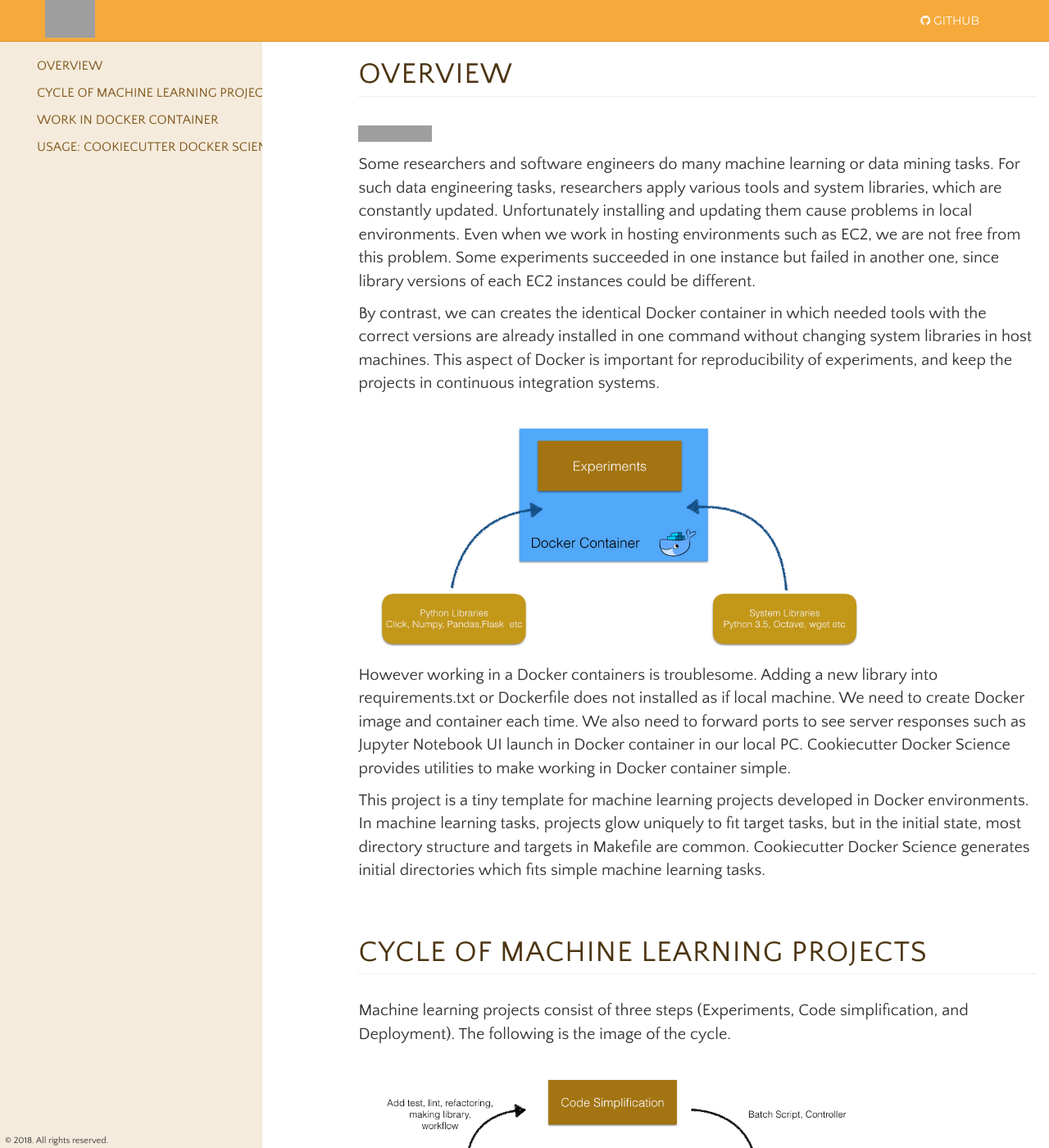
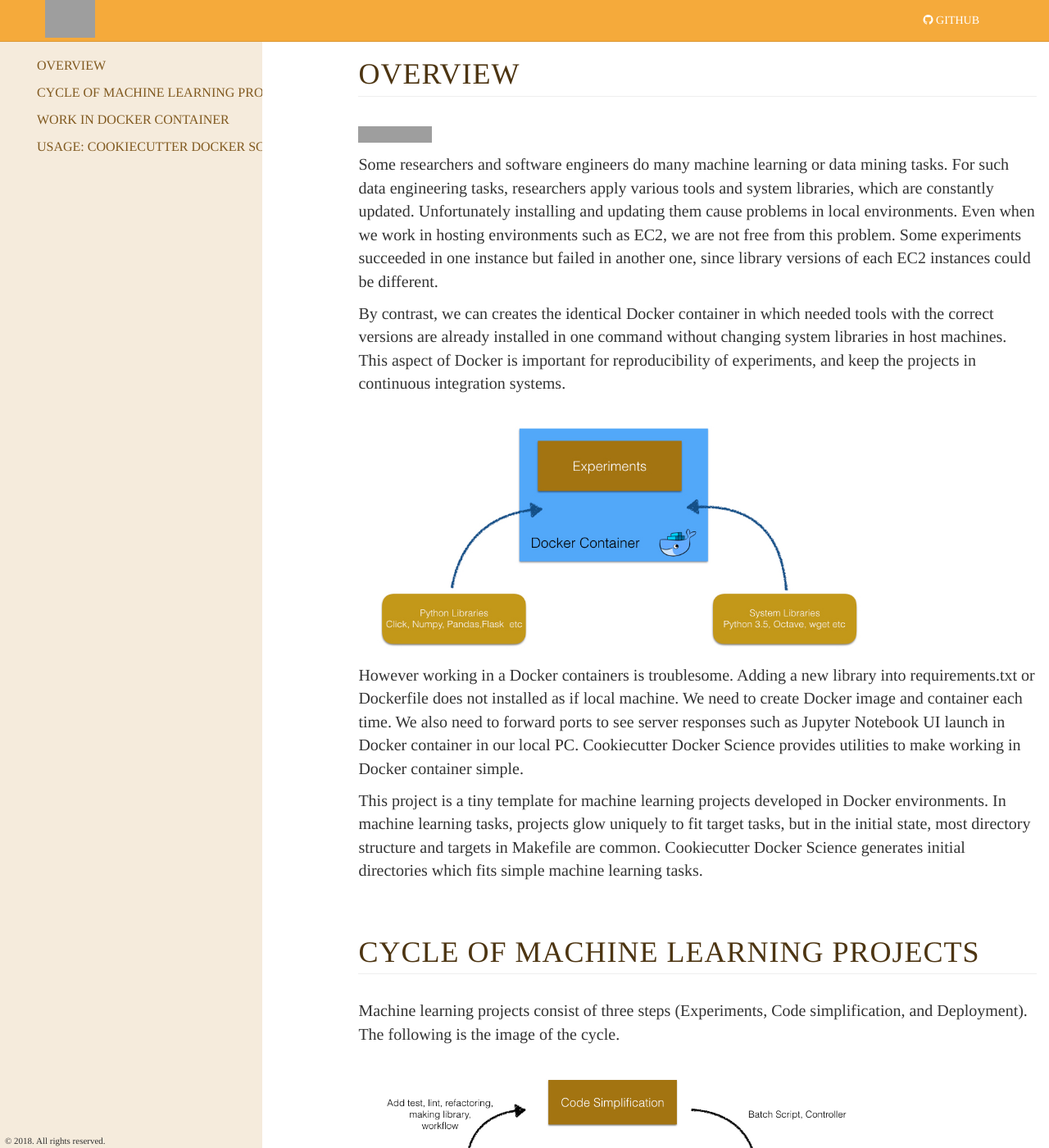
Before and after one commit to docker-science/docker-science.github.io, a Jekyll site: the page built from index.md, in a window 1280 px wide and 1400 px high. Shown: the whole window at 82% size. Built offline with Jekyll 4.4.1, drawn with Linux system fonts in a browser that asks for light colours; grey boxes are pictures that could not be loaded.

Commit message:
Change font settings

```diff
--- a/_config.yml
+++ b/_config.yml
@@ -13,8 +13,6 @@ description: > # this means to ignore newlines until "baseurl:"
   Cookiecutter template for data scientists working in Docker containers
 baseurl: "" # the subpath of your site, e.g. /blog
 url: "" # the base hostname & protocol for your site
-twitter_username: jekyllrb
-github_username:  jekyll
 
 # Build settings
 markdown: kramdown
--- a/_layouts/page.html
+++ b/_layouts/page.html
@@ -17,11 +17,12 @@ layout: default
 <script>
   $('.docker-science-page-content').anchorific({
     navigation: '.anchorific', // position of navigation
+    headers: 'h1, h2, h3, h4',
     speed: 400, // speed of sliding back to top
     anchorClass: 'anchor', // class of anchor links
     anchorText: '', // prepended or appended to anchor headings
     top: '.top', // back to top button or link class
-    spy: false, // scroll spy
+    spy: false, // scroll spyi
     position: 'prepend', // position of anchor text
     spyOffset: 50 // specify heading offset for spy scrolling
   });
--- a/resources/css/docker-science.css
+++ b/resources/css/docker-science.css
@@ -1,7 +1,7 @@
 body {
   width: 100%;
   height: 100%;
-  font-family: "Quattrocento Sans", "Helvetica Neue", Helvetica, Arial, sans-serif;
+  font-family: Times, serif;
   font-size: 2em;
 }
 
@@ -25,7 +25,6 @@ h5,
 h6 {
   margin: 0 0 12px;
   text-transform: uppercase;
-  /*font-family: "PT Sans", "Helvetica Neue", Helvetica, Arial, sans-serif;*/
   font-weight: 500;
   letter-spacing: 1px;
   color: #4D3512;
@@ -63,7 +62,7 @@ table {
 .navbar-custom {
   margin-bottom: 0;
   text-transform: uppercase;
-  font-family: Montserrat, "Helvetica Neue", Helvetica, Arial, sans-serif;
+  font-family: Times, serif;
   background-color: #F5AA3B;
   border: none;
   border-width: 0 0 0 0;
```
